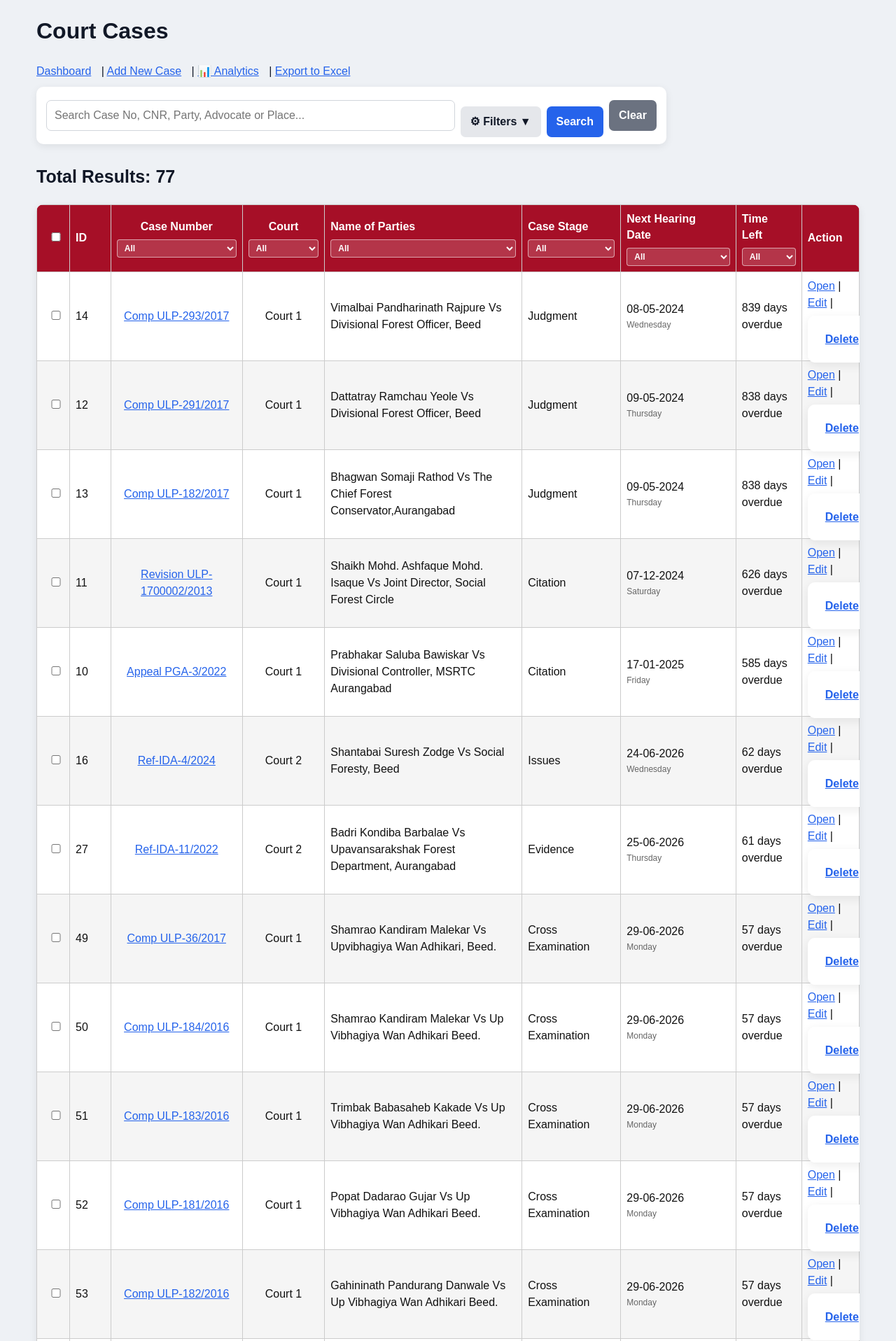
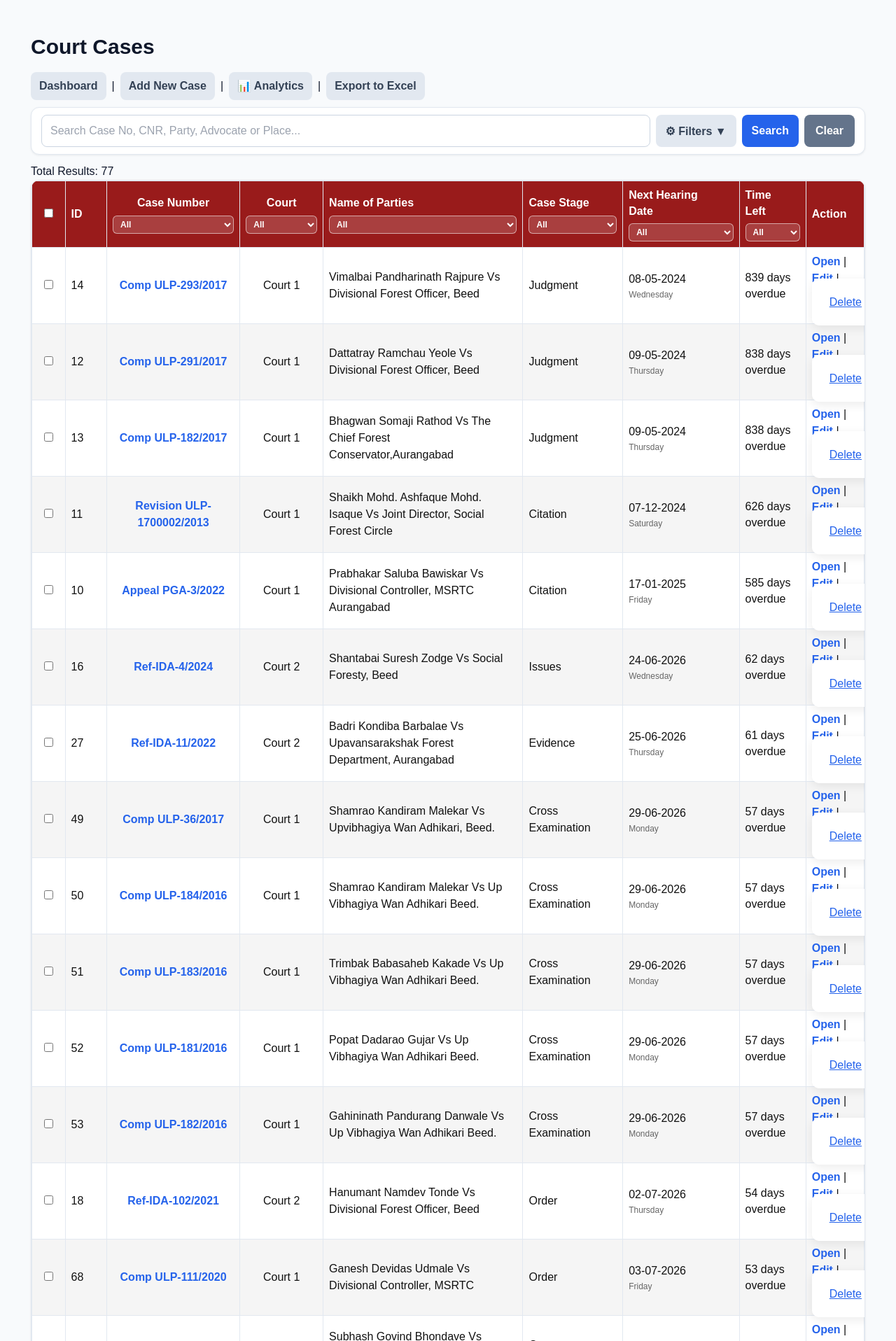
Before and after one commit to sonwaneshubham204-boop/court_tracker, a Flask app: page /cases in a window 1280 px wide. Shown: the top 1916 px of the page at 70% size. Run offline with Flask 3, Linux system fonts and the light colour scheme; a user stored in the database is signed in; data comes from the database, SQL or seed files in the repository; some libraries are stand-ins or nearby versions.

Commit message:
Add files via upload

```diff
--- a/templates/cases.html
+++ b/templates/cases.html
@@ -5,6 +5,7 @@
 <meta name="viewport" content="width=device-width, initial-scale=1.0">
 <title>{{ title }}</title>
 <link rel="stylesheet" href="{{ url_for('static', filename='style.css') }}">
+<script src="https://cdn.tailwindcss.com"></script>
 
 <style>
 * { box-sizing: border-box; }
@@ -295,7 +296,93 @@ th:nth-child(2), td:nth-child(2) { width: 55px; white-space: nowrap; }
     align-self: center !important;
 }
 
+
+/* LOCKED: Clear button beside Search */
+.compact-row { display:flex !important; align-items:center !important; flex-wrap:nowrap !important; }
+.clear-btn {
+    display:inline-flex !important;
+    align-items:center !important;
+    justify-content:center !important;
+    height:44px !important;
+    padding:0 18px !important;
+    margin:0 !important;
+    flex:0 0 auto !important;
+    white-space:nowrap !important;
+}
+
+
+/* LOCKED: exact single-row alignment for Search controls only */
+.search-card .compact-row {
+    display: flex !important;
+    flex-wrap: nowrap !important;
+    align-items: stretch !important;
+    gap: 8px !important;
+}
+.search-card .compact-search {
+    flex: 1 1 auto !important;
+    min-width: 0 !important;
+    display: flex !important;
+}
+.search-card .compact-search input,
+.search-card .filter-toggle,
+.search-card .search-btn,
+.search-card .clear-btn {
+    box-sizing: border-box !important;
+    height: 46px !important;
+    min-height: 46px !important;
+    max-height: 46px !important;
+    margin: 0 !important;
+    align-self: stretch !important;
+}
+.search-card .compact-search input {
+    width: 100% !important;
+}
+.search-card .filter-toggle,
+.search-card .search-btn,
+.search-card .clear-btn {
+    display: inline-flex !important;
+    align-items: center !important;
+    justify-content: center !important;
+    vertical-align: top !important;
+    line-height: normal !important;
+}
+
 </style>
+
+<style>
+/* Tailwind migration layer: UI only, existing functionality untouched */
+body { background:#f8fafc !important; color:#0f172a !important; }
+.container { max-width:none !important; }
+.cases-page { max-width:1440px !important; margin:0 auto !important; padding:24px !important; }
+.cases-page h1 { font-size:30px !important; font-weight:800 !important; margin-bottom:14px !important; }
+.top-links { display:flex !important; flex-wrap:wrap !important; gap:8px !important; align-items:center !important; }
+.top-links a { margin:0 !important; padding:8px 12px !important; border-radius:8px !important; background:#e2e8f0 !important; text-decoration:none !important; font-weight:600 !important; color:#334155 !important; }
+.search-card { max-width:none !important; border:1px solid #e2e8f0 !important; box-shadow:0 1px 3px rgba(15,23,42,.08) !important; border-radius:12px !important; }
+.compact-row { display:flex !important; align-items:stretch !important; gap:8px !important; flex-wrap:nowrap !important; }
+.compact-search { flex:1 1 auto !important; min-width:0 !important; display:flex !important; }
+.compact-search input, .filter-toggle, .search-btn, .clear-btn { height:44px !important; min-height:44px !important; margin:0 !important; box-sizing:border-box !important; border-radius:8px !important; }
+.compact-search input { border:1px solid #cbd5e1 !important; border-radius:8px !important; padding:0 12px !important; }
+.filter-toggle { background:#e2e8f0 !important; color:#334155 !important; }
+.search-btn { background:#2563eb !important; color:#fff !important; }
+.clear-btn { background:#64748b !important; color:#fff !important; padding:0 16px !important; }
+.filters-panel { border-color:#e2e8f0 !important; }
+.filter-field input,.filter-field select { border:1px solid #cbd5e1 !important; border-radius:8px !important; }
+.table-wrap { border:1px solid #e2e8f0 !important; border-radius:12px !important; box-shadow:0 1px 3px rgba(15,23,42,.08) !important; }
+th { background:#991b1b !important; }
+th,td { border-color:#e2e8f0 !important; }
+tbody tr:nth-child(even) { background:#f8fafc !important; }
+tbody tr:hover { background:#eff6ff !important; }
+td a { color:#2563eb !important; font-weight:600 !important; text-decoration:none !important; }
+td a:hover { text-decoration:underline !important; }
+.header-filter { border-radius:6px !important; }
+.bulkbar { border-color:#bfdbfe !important; background:#eff6ff !important; box-shadow:0 1px 2px rgba(15,23,42,.06) !important; }
+@media(max-width:700px){
+  .cases-page { padding:14px !important; }
+  .compact-row { flex-wrap:wrap !important; }
+  .compact-search { flex-basis:100% !important; }
+}
+</style>
+
 </head>
 
 <body>
```
